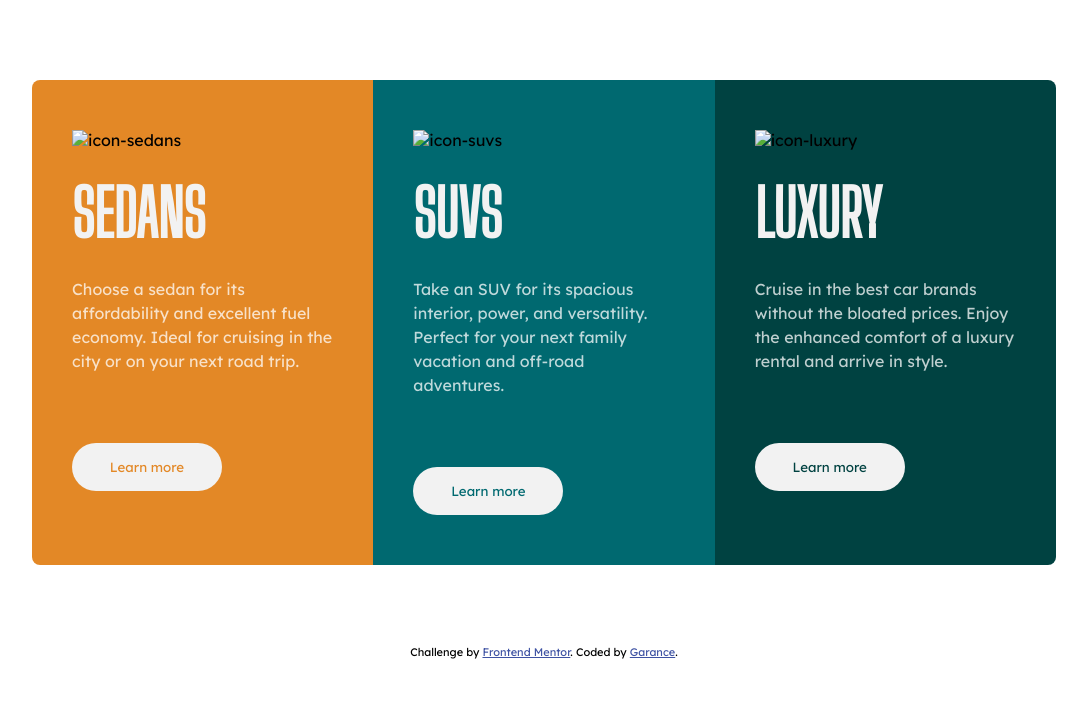
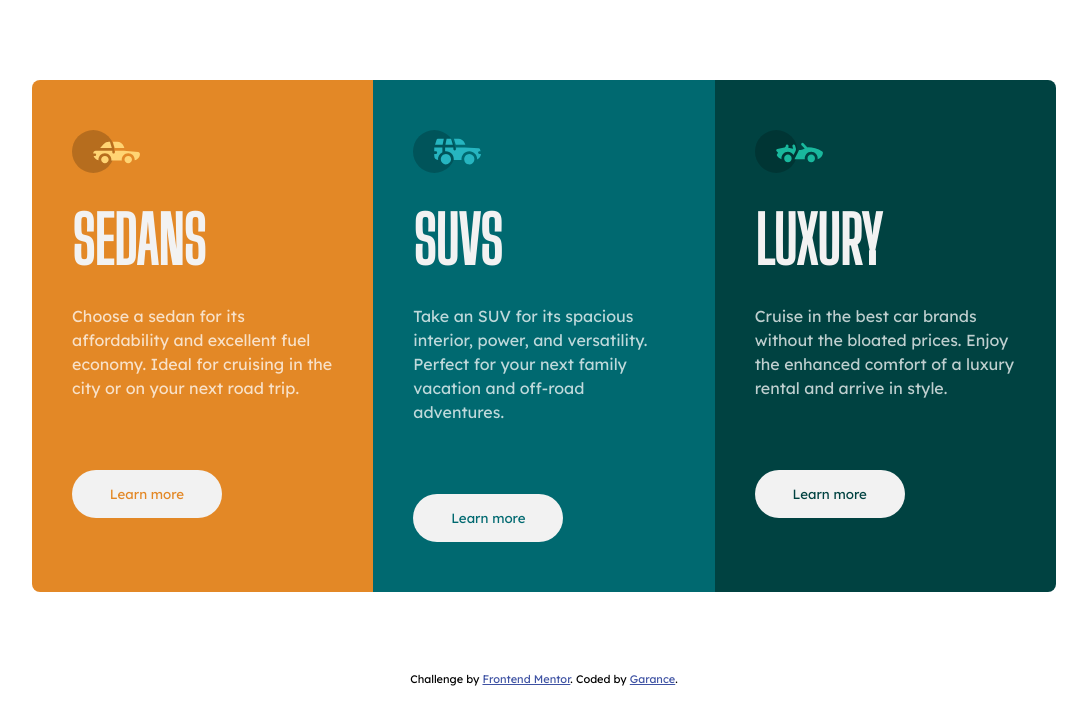
Before and after one commit to DGarance/3-column-challenge-card-component, a plain HTML site: page index.html in a window 1280 px wide. Shown: the whole page, without its empty margins (96-1183 px from the left). Drawn offline with Linux system fonts and the light colour scheme; files that its build step writes are made by us from their sources.

Commit message:
Update index

```diff
--- a/index.html
+++ b/index.html
@@ -5,21 +5,21 @@
   <meta charset="UTF-8">
   <meta name="viewport" content="width=device-width, initial-scale=1.0">
   <link rel="icon" type="image/png" sizes="32x32" href="./images/favicon-32x32.png">
-  <link rel="stylesheet" href="./style.css">
+  <link rel="stylesheet" href="./css/style.css">
   <title>Frontend Mentor | 3-column preview card component</title>
 </head>
 
 <body>
   <div class="cards-container">
     <div class="card card-sedan">
-      <img src="/3-column-preview-card-component-main/images/icon-sedans.svg" alt="icon-sedans">
+      <img src="/images/icon-sedans.svg" alt="icon-sedans">
       <h2>Sedans</h2>
       <p>Choose a sedan for its affordability and excellent fuel economy. Ideal for cruising in the city or on your next
         road trip.</p>
       <button>Learn more</button>
     </div>
     <div class="card card-suvs">
-      <img src="/3-column-preview-card-component-main/images/icon-suvs.svg" alt="icon-suvs">
+      <img src="/images/icon-suvs.svg" alt="icon-suvs">
       <h2>Suvs</h2>
       <p>Take an SUV for its spacious interior, power, and versatility. Perfect for your next family vacation and
         off-road
@@ -27,7 +27,7 @@
       <button>Learn more</button>
     </div>
     <div class="card card-luxury">
-      <img src="/3-column-preview-card-component-main/images/icon-luxury.svg" alt="icon-luxury">
+      <img src="/images/icon-luxury.svg" alt="icon-luxury">
       <h2>Luxury</h2>
       <p>Cruise in the best car brands without the bloated prices. Enjoy the enhanced comfort of a luxury rental and
         arrive in
```
